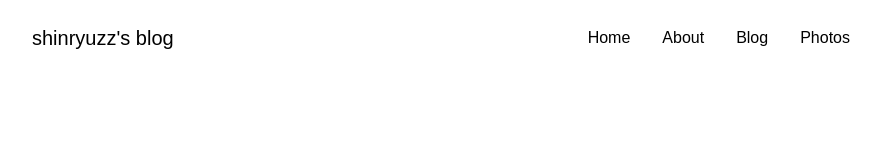
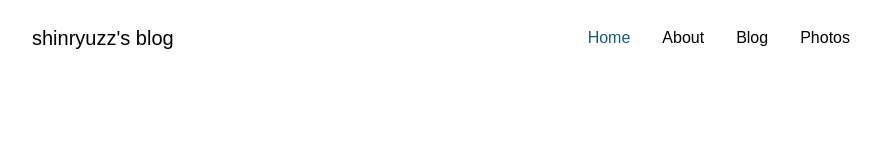
Before and after one commit to ShinryuZz/shinryuzz-website, a Next.js app: page / in a window 1280 px wide. Shown: the top 146 px of the page, without its empty margins (199-1080 px from the left). Built offline with nearby package versions, Linux system fonts and the light colour scheme; no server answers; a web font is replaced by a local one; what tailwind-dracula would draw is missing.

Commit message:
feat: detect current page and apply to Navbar

```diff
--- a/src/app/_components/layout/Navbar/NavBar.tsx
+++ b/src/app/_components/layout/Navbar/NavBar.tsx
@@ -5,8 +5,11 @@ import Link from "next/link";
 import { FontAwesomeIcon } from "@fortawesome/react-fontawesome";
 import { faBars } from "@fortawesome/free-solid-svg-icons";
 import { WEBSITE_NAME } from "@/const/constants";
+import { usePathname } from "next/navigation";
 
 const NavigationBar = () => {
+  const pathname = usePathname();
+  console.log(pathname);
   const [isOpen, setIsOpen] = useState<boolean>(false);
   const handleMenuToggle = () => setIsOpen(!isOpen);
   const handleMenuClose = () => setIsOpen(false);
@@ -42,7 +45,9 @@ const NavigationBar = () => {
                 key={path}
                 href="/"
                 onClick={handleMenuClose}
-                className={`hover:text-cyan-800 hover:border-b border-cyan-800`}
+                className={`hover:text-cyan-800 hover:border-b border-cyan-800 ${
+                  pathname == "/" && "text-cyan-800 border-cyan-800"
+                }`}
               >
                 Home
               </Link>
@@ -51,7 +56,9 @@ const NavigationBar = () => {
                 key={path}
                 href={`/${path}`}
                 onClick={handleMenuClose}
-                className={`hover:text-cyan-800 hover:border-b border-cyan-800`}
+                className={`hover:text-cyan-800 hover:border-b border-cyan-800 ${
+                  pathname == `/${path}` && "text-cyan-800 border-cyan-800"
+                }`}
               >
                 {capitalize(path)}
               </Link>
```
